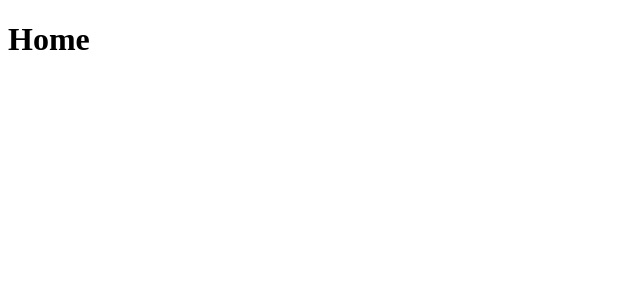
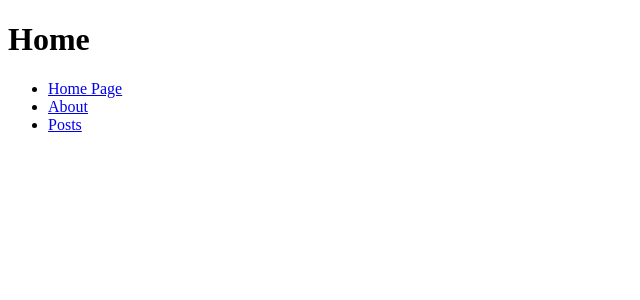
Before and after one commit to AndreaRispoli97/react-router, a React (Vite) app: page / in a window 1280 px wide. Shown: the top 300 px of the page, without its empty margins (0-640 px from the left). Built offline with nearby package versions, Linux system fonts and the light colour scheme.

Commit message:
add: create MainNav component and integrate it into Home page

```diff
--- /dev/null
+++ b/src/components/MainNav.jsx
@@ -0,0 +1,17 @@
+import { Link, NavLink } from "react-router-dom";
+
+
+function MainNav() {
+    return (
+        <nav>
+            <ul>
+                <li><Link to='/'>Home Page</Link></li>
+                <li><NavLink to='/about'>About</NavLink></li>
+                <li><NavLink to='/post'>Posts</NavLink></li>
+            </ul>
+
+        </nav>
+    )
+}
+
+export default MainNav
--- a/src/pages/Home.jsx
+++ b/src/pages/Home.jsx
@@ -1,4 +1,5 @@
 import { useEffect, useState } from "react";
+import MainNav from "../components/MainNav";
 
 const Home = () => {
 
@@ -11,7 +12,10 @@ const Home = () => {
     }, [])
 
     return (
-        <div><h1>Home</h1></div>
+        <>
+            <div><h1>Home</h1></div>
+            <MainNav />
+        </>
     )
 
 
```
